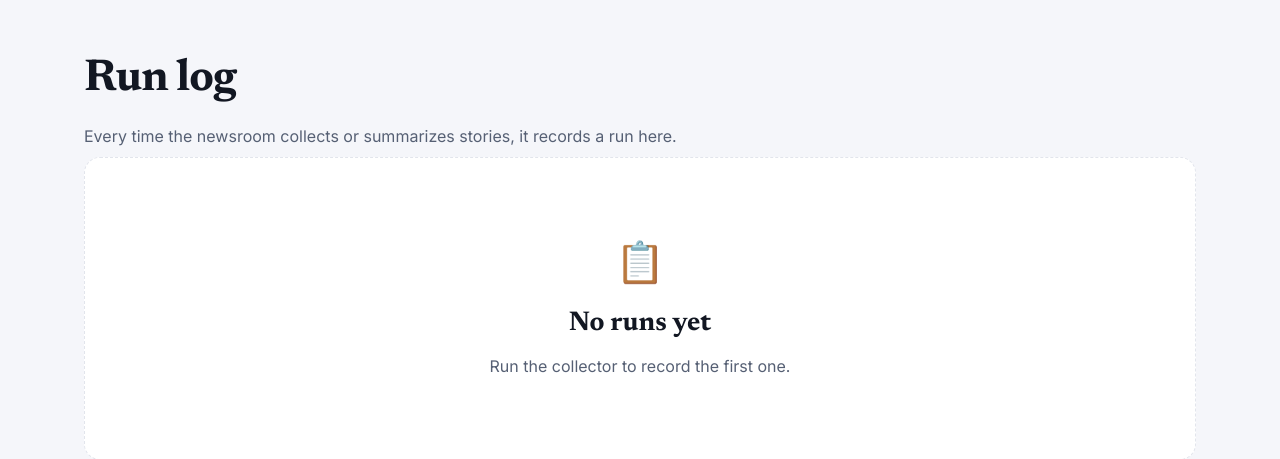
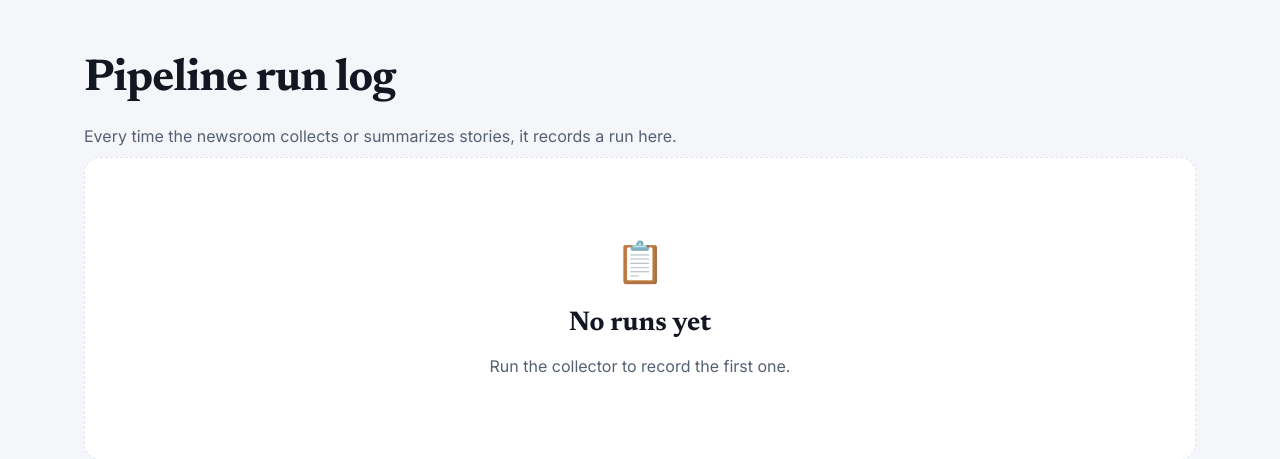
Before and after one commit to Lakshmi-Sayyapureddy1819/autonomous-newsroom, a FastAPI app: page /runs in a window 1280 px wide. Shown: the part 69-528 px from the top of the page. Run offline with FastAPI, Linux system fonts and the light colour scheme; data that the repository does not hold is empty.

Commit message:
feat(runs): Change h1 to "Pipeline run log" in runs.html and add test (#63)
- Updated `h1` tag in `app/newsroom/templates/runs.html` to "Pipeline run log".
- Added `app/tests/test_runs_heading.py` to verify the heading.


Agent: reporter
Runtime: openclaw
Model: google/gemini-2.5-flash
Ticket: #62

Co-authored-by: Lakshmi <Lakshmi_Sayyapureddy1819@users.noreply.github.com>

```diff
--- a/app/newsroom/templates/runs.html
+++ b/app/newsroom/templates/runs.html
@@ -2,7 +2,7 @@
 {% block title %}Run log &mdash; {{ site_name }}{% endblock %}
 {% block content %}
         <section class="page-title">
-            <h1>Run log</h1>
+            <h1>Pipeline run log</h1>
             <p>Every time the newsroom collects or summarizes stories, it records a run here. {% if last_updated_message %}Last successful run: {{ last_updated_message }}.{% endif %}</p>
         </section>
         {% if runs %}
```
Also changed, not shown: app/tests/test_runs_heading.py (added, +10 -0 lines).
